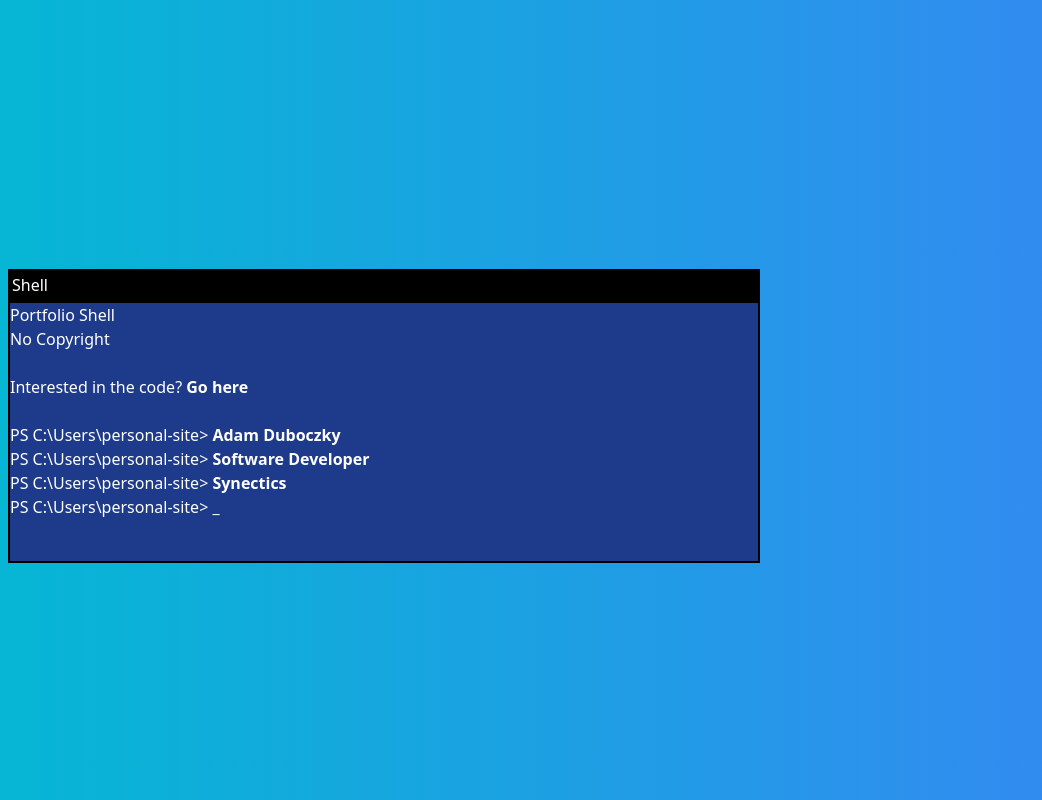
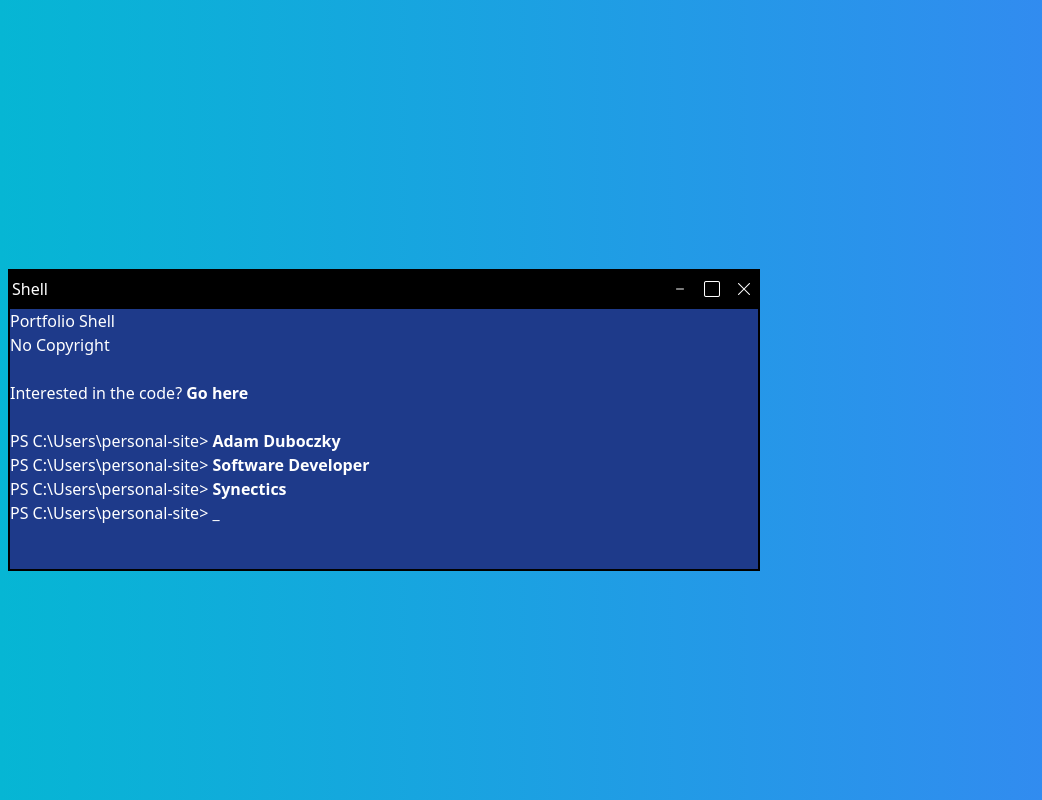
Before and after one commit to Aterauya/personal-website-angular, an Angular app: page / in a window 1280 px wide. Shown: the whole page, without its empty margins (0-1042 px from the left). Built offline with nearby package versions, Linux system fonts and the light colour scheme.

Commit message:
Add icons for close maximise and minimise

```diff
--- a/src/app/terminal-prompt/terminal-prompt.component.html
+++ b/src/app/terminal-prompt/terminal-prompt.component.html
@@ -1,7 +1,31 @@
 <div class="grid place-items-center h-screen p-2 max-w-screen-md">
-  <div class="bg-black h-2/6 w-full">
-    <h3 class="p-1 text-slate-800 text-white">Shell</h3>
-    <div class="bg-blue-900 h-full w-full text-white border-2 border-black">
+  <div class="bg-black md:h-1/3 sm:h-1/2 w-full">
+    <div class="grid grid-cols-[1fr_auto] items-center">
+      <h3 class="p-1 text- text-white">Shell</h3>
+      <div class="flex items-center">
+        <div
+          class="h-fill w-fill hover:bg-slate-800 p-2 cursor-pointer"
+          title="Minimise"
+        >
+          <i class="bi bi-dash text-white justify-self-end"></i>
+        </div>
+        <div
+          class="h-fill w-fill hover:bg-slate-800 p-2 cursor-pointer"
+          title="Maximise"
+        >
+          <i class="bi bi-square text-white justify-self-end"></i>
+        </div>
+        <div
+          class="h-fill w-fill hover:bg-red-600 p-2 cursor-pointer"
+          title="Close"
+        >
+          <i class="bi bi-x-lg text-white justify-self-end"></i>
+        </div>
+      </div>
+    </div>
+    <div
+      class="bg-blue-900 h-full w-full text-white border-2 border-black border-t-0"
+    >
       <p>Portfolio Shell</p>
       <p>No Copyright</p>
       <br />
@@ -12,18 +36,28 @@
         </a>
       </p>
       <br />
-      <app-terminal-typed-text
-        textToType="Adam Duboczky"
-        url="https://www.linkedin.com/in/adam-duboczky/"
-      >
-      </app-terminal-typed-text>
-      <app-terminal-typed-text textToType="Software Developer">
-      </app-terminal-typed-text>
-      <app-terminal-typed-text
-        textToType="Synectics"
-        url="https://synecticsglobal.com/en/"
-      >
-      </app-terminal-typed-text>
+      <p>
+        PS C:\Users\personal-site>
+        <a
+          class="hover:underline"
+          href="https://www.linkedin.com/in/adam-duboczky/"
+        >
+          <app-terminal-typed-text textToType="Adam Duboczky">
+          </app-terminal-typed-text>
+        </a>
+      </p>
+      <p>
+        PS C:\Users\personal-site>
+        <app-terminal-typed-text textToType="Software Developer">
+        </app-terminal-typed-text>
+      </p>
+      <p>
+        PS C:\Users\personal-site>
+        <a class="hover:underline" href="https://synecticsglobal.com/en//">
+          <app-terminal-typed-text textToType="Synectics">
+          </app-terminal-typed-text>
+        </a>
+      </p>
       <p>PS C:\Users\personal-site> <span class="animate-blink">_</span></p>
     </div>
   </div>
--- a/src/app/terminal-typed-text/terminal-typed-text.component.html
+++ b/src/app/terminal-typed-text/terminal-typed-text.component.html
@@ -1,8 +1,2 @@
-<p>
-  PS C:\Users\personal-site>
-  <strong *ngIf="url !== ''">
-    <a class="hover:underline" [href]="url">{{ typedText }} </a>
-  </strong>
-  <strong *ngIf="url === ''"> {{ typedText }} </strong>
-  <span *ngIf="getCursor()" class="animate-blink">_</span>
-</p>
+<strong *ngIf="url === ''"> {{ typedText }} </strong>
+<span *ngIf="getCursor()" class="animate-blink">_</span>
--- a/src/styles.scss
+++ b/src/styles.scss
@@ -1,4 +1,5 @@
 /* You can add global styles to this file, and also import other style files */
+@import url("https://cdn.jsdelivr.net/npm/bootstrap-icons@1.10.2/font/bootstrap-icons.css");
 @tailwind base;
 @tailwind components;
 @tailwind utilities;
```
